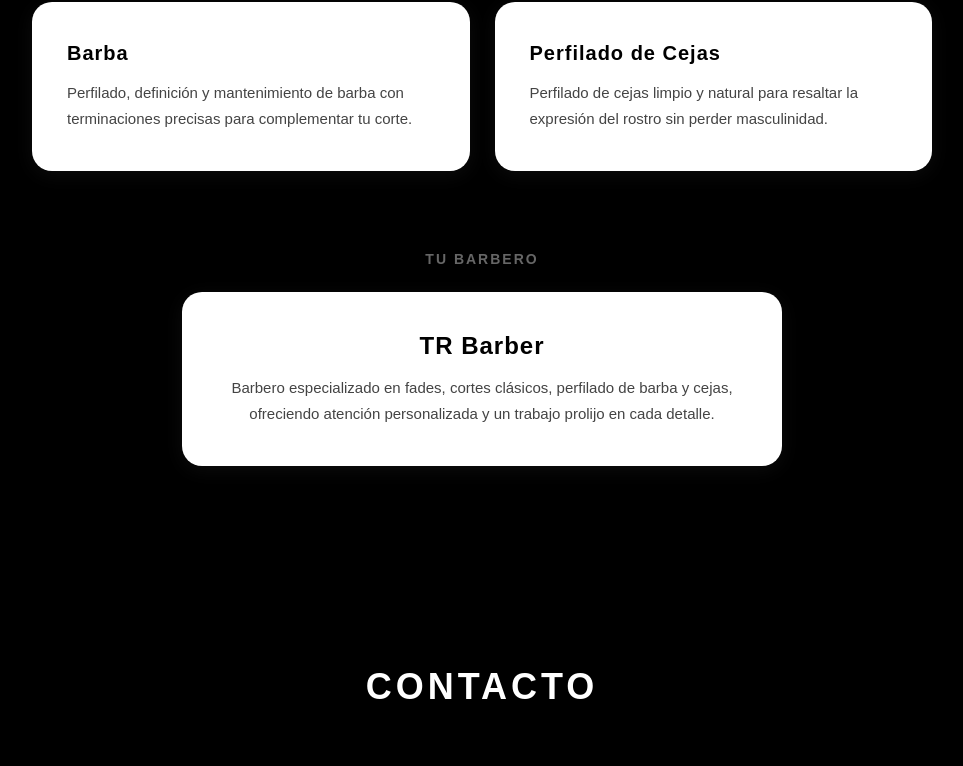
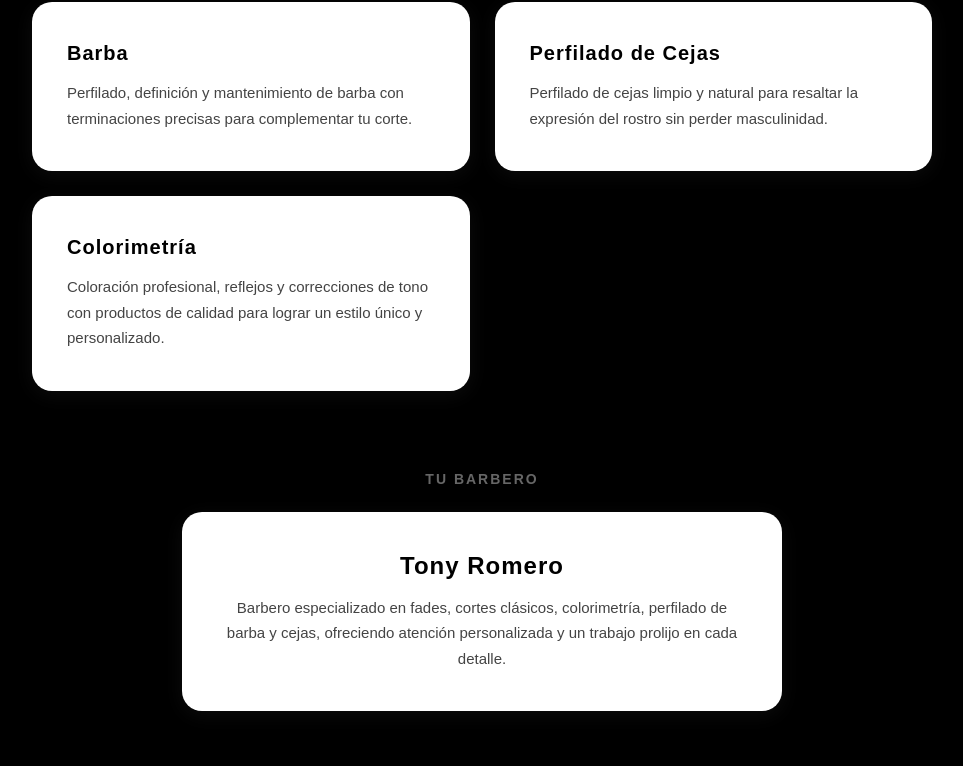
Before and after one commit to knmaxi888-hash/trbarber1, a website: page index.html in a window 1280 px wide. Shown: the part 2675-3441 px from the top of the page, without its empty margins (158-1121 px from the left). Drawn offline with Linux system fonts and the light colour scheme.

Commit message:
feat: add Colorimetría service + Tony Romero barber

```diff
--- a/index.html
+++ b/index.html
@@ -795,13 +795,18 @@
                     <h3>Perfilado de Cejas</h3>
                     <p>Perfilado de cejas limpio y natural para resaltar la expresión del rostro sin perder masculinidad.</p>
                 </div>
+
+                <div class="service-card">
+                    <h3>Colorimetría</h3>
+                    <p>Coloración profesional, reflejos y correcciones de tono con productos de calidad para lograr un estilo único y personalizado.</p>
+                </div>
             </div>
 
             <div class="barber-section">
                 <h4 class="barber-title">Tu Barbero</h4>
                 <div class="barber-card">
-                    <h3 class="barber-name">TR Barber</h3>
-                    <p class="barber-description">Barbero especializado en fades, cortes clásicos, perfilado de barba y cejas, ofreciendo atención personalizada y un trabajo prolijo en cada detalle.</p>
+                    <h3 class="barber-name">Tony Romero</h3>
+                    <p class="barber-description">Barbero especializado en fades, cortes clásicos, colorimetría, perfilado de barba y cejas, ofreciendo atención personalizada y un trabajo prolijo en cada detalle.</p>
                 </div>
             </div>
         </div>
```
